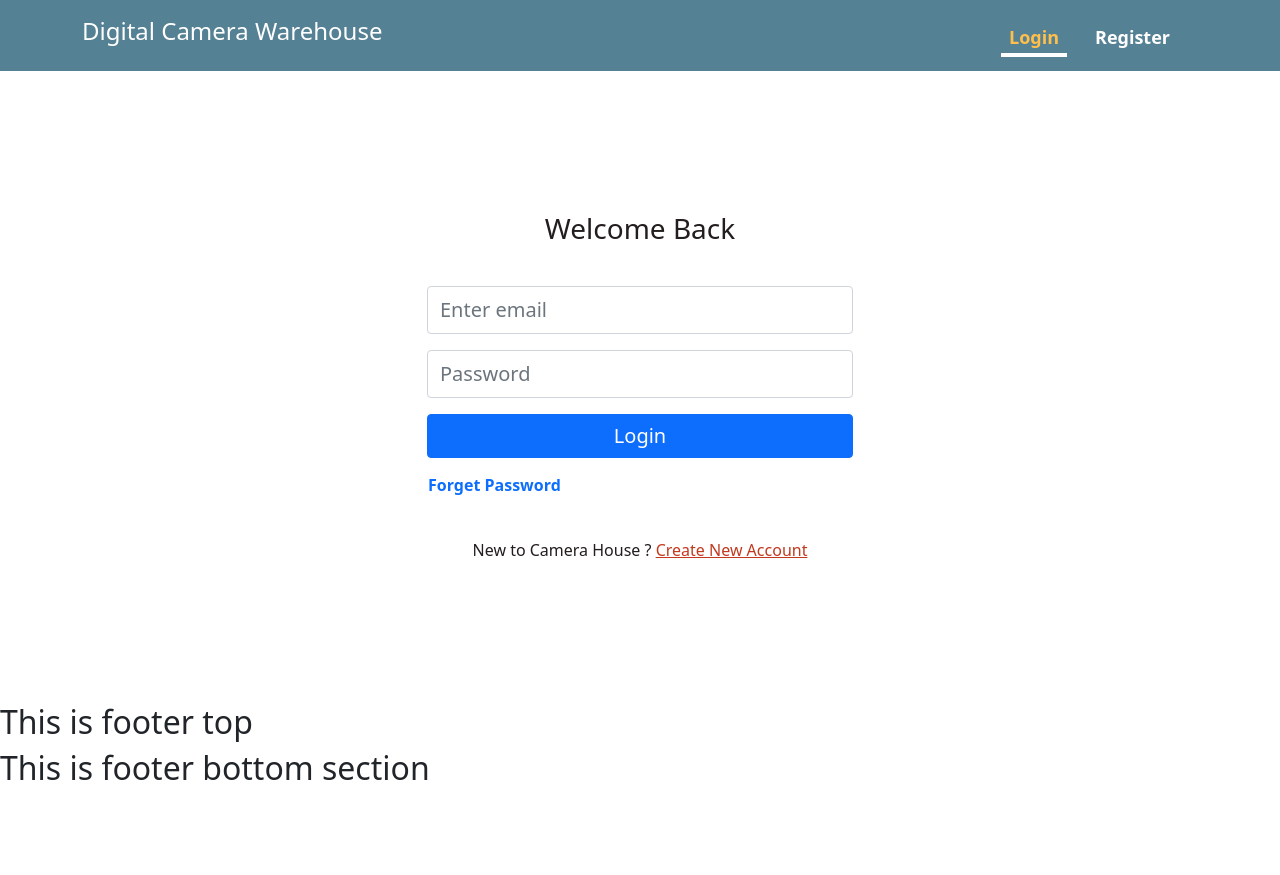
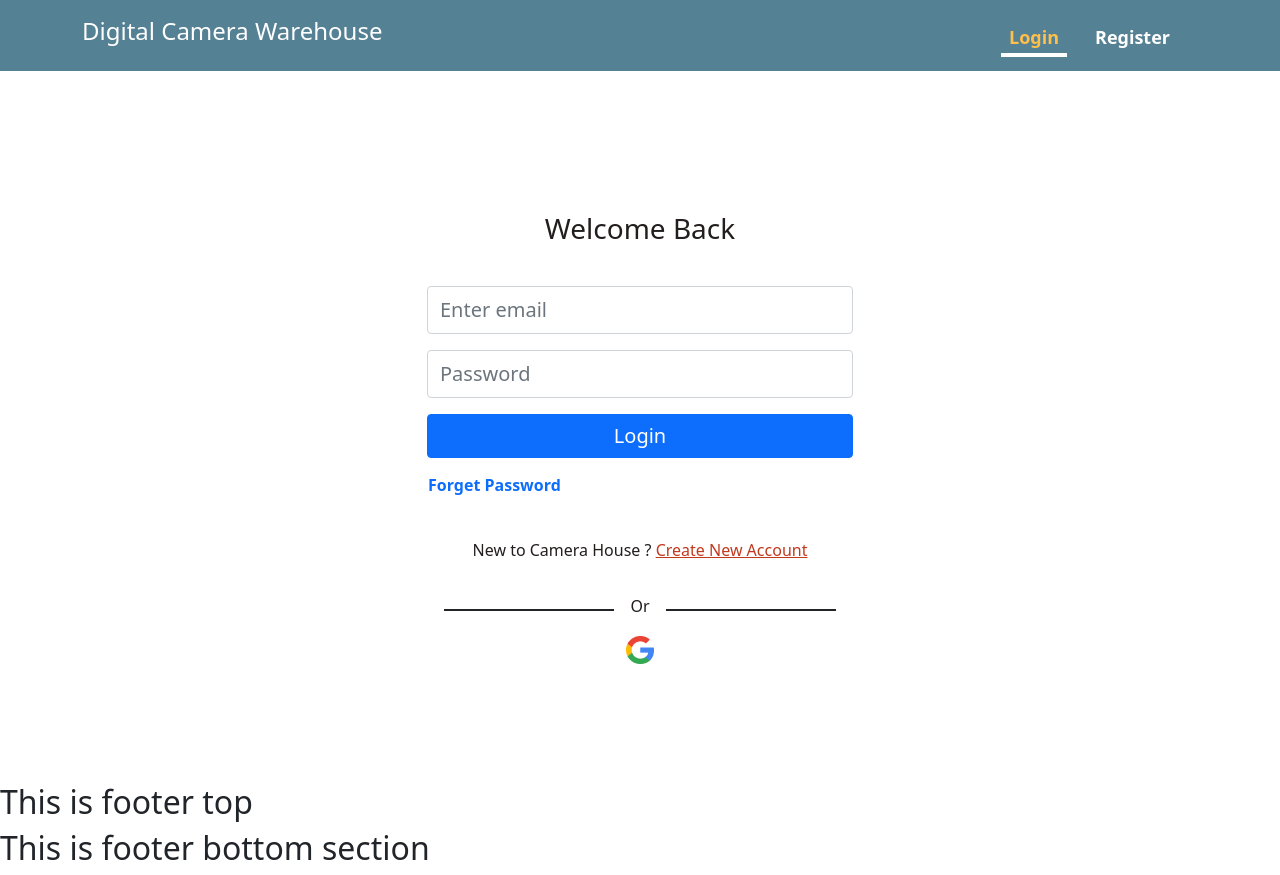
Before and after one commit to EmtiazHossainE2/digital-camera-warehouse, a React (Create React App) app: page /login in a window 1280 px wide. Before the commit the page ends 800 px from the top, so only its background shows below. Built offline with nearby package versions, Linux system fonts and the light colour scheme.

Commit message:
social icon add and style

```diff
--- a/src/pages/Account/Login/Login.js
+++ b/src/pages/Account/Login/Login.js
@@ -1,6 +1,7 @@
 import React from 'react';
 import { Button, Form } from 'react-bootstrap';
 import { useNavigate } from 'react-router-dom';
+import SocialAccount from '../SocialAccount/SocialAccount';
 import './Login.css'
 const Login = () => {
     const navigate = useNavigate();
@@ -30,6 +31,7 @@ const Login = () => {
                         New to Camera House ?{" "}
                         <span onClick={() => navigate("/signup")}>Create New Account</span>
                     </p>
+                    <SocialAccount/>
                 </div>
             </div>
         </div>
--- a/src/pages/Account/Signup/Signup.js
+++ b/src/pages/Account/Signup/Signup.js
@@ -2,6 +2,7 @@ import React from 'react';
 import {  useNavigate } from 'react-router-dom';
 import './Signup.css'
 import { Button, Form } from 'react-bootstrap';
+import SocialAccount from '../SocialAccount/SocialAccount';
 
 const Signup = () => {
     const navigate = useNavigate()
@@ -32,6 +33,7 @@ const Signup = () => {
                         Already have an account  ?{" "}
                         <span onClick={() => navigate("/login")}>Please Login</span>
                     </p>
+                    <SocialAccount/>
                 </div>
             </div>
         </div>
--- a/src/pages/Account/SocialAccount/SocialAccount.js
+++ b/src/pages/Account/SocialAccount/SocialAccount.js
@@ -1,9 +1,16 @@
 import React from 'react';
-
+import google from '../../../images/Google.png'
 const SocialAccount = () => {
     return (
-        <div>
-            <h2>Social account</h2>
+        <div >
+            <div className=' d-flex align-items-center justify-content-center'>
+                <div style={{ height: '2px', width: '40%' }} className='line-left d-block bg-dark'></div>
+                <p className='mt-2 px-3'>Or</p>
+                <div style={{ height: '2px', width: '40%' }} className='line-right d-block bg-dark'></div>
+            </div>
+            <div className='social-icon d-flex align-items-center justify-content-center container'>
+                <img src={google} alt="" />
+            </div>
         </div>
     );
 };
```
Also changed, not shown: src/images/Google.png (added).
